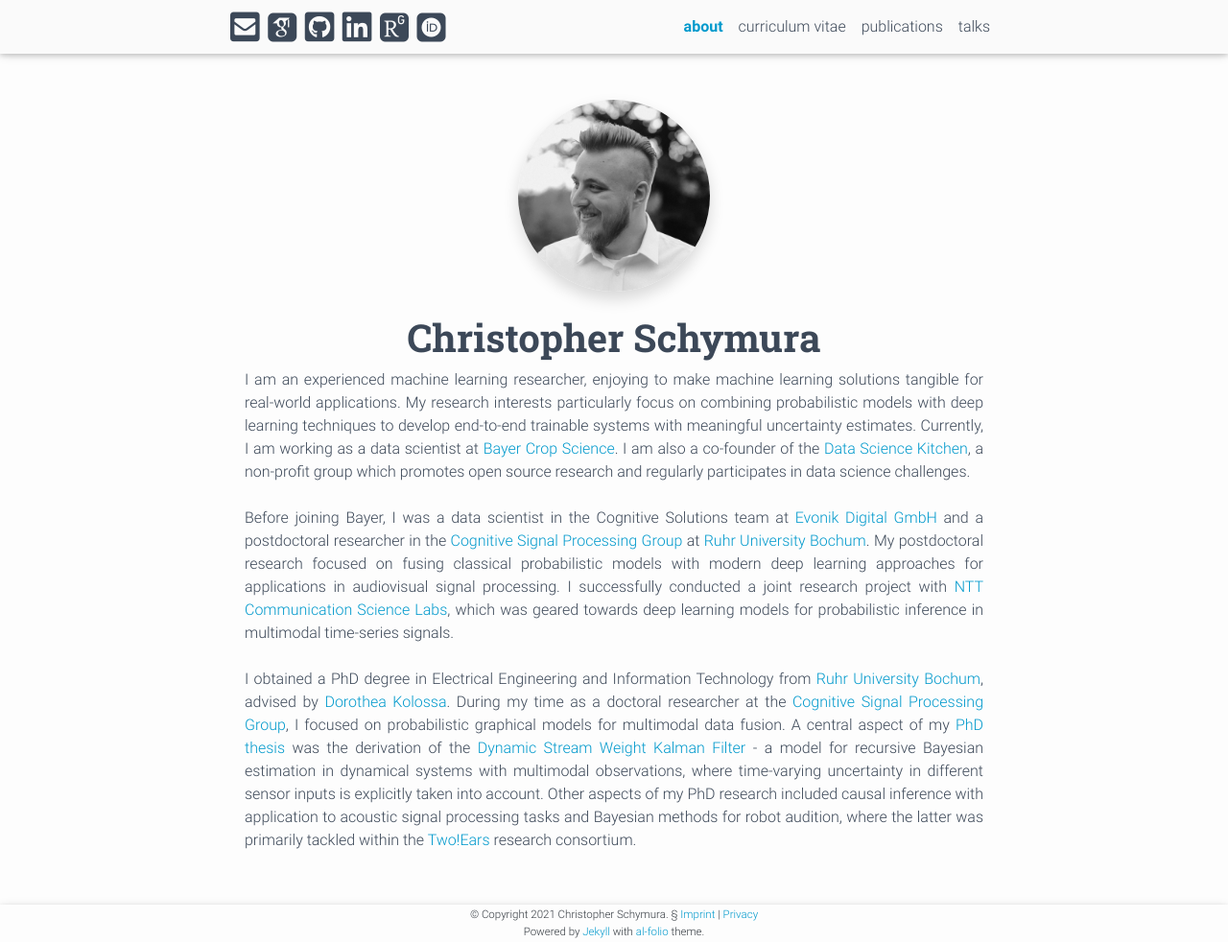
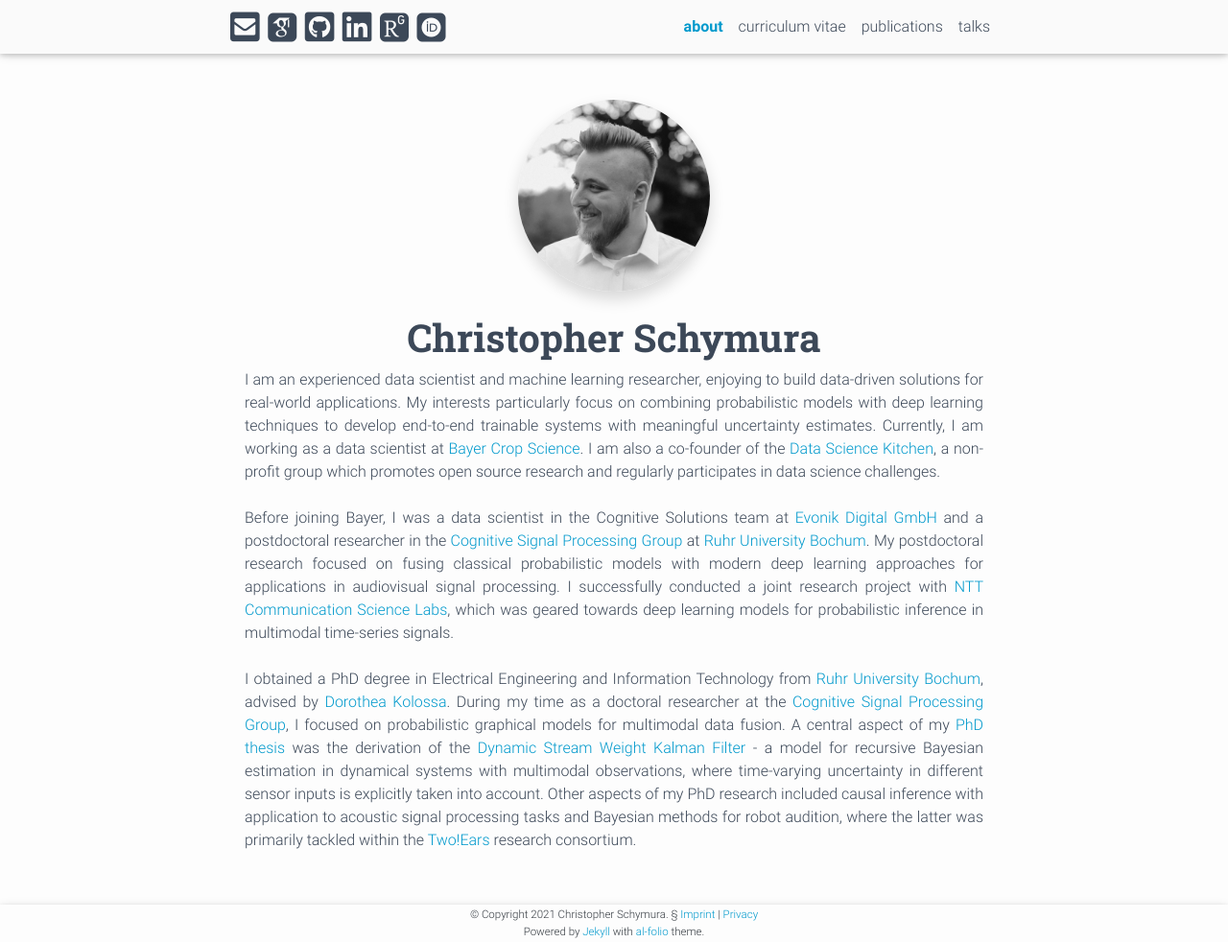
Before and after one commit to chrschy/chrschy.github.io, a Jekyll site: the page built from _pages/about.md, in a window 1280 px wide and 982 px high. Shown: the whole window at 96% size. Built offline with Jekyll 4.4.1, drawn with Linux system fonts in a browser that asks for light colours; some web fonts are replaced.

Commit message:
Small fix in about text.

```diff
--- a/_pages/about.md
+++ b/_pages/about.md
@@ -16,7 +16,7 @@ nav: about
 <!-- Introduction -->
 
 <div class="col text-justify p-0">
-I am an experienced machine learning researcher, enjoying to make machine learning solutions tangible for real-world applications. My research interests particularly focus on combining probabilistic models with deep learning techniques to develop end-to-end trainable systems with meaningful uncertainty estimates. Currently, I am working as a data scientist at <a href="https://www.cropscience.bayer.com" target="_blank">Bayer Crop Science</a>. I am also a co-founder of the <a href="https://data-science-kitchen.github.io/" target="_blank">Data Science Kitchen</a>, a non-profit group which promotes open source research and regularly participates in data science challenges.
+I am an experienced data scientist and machine learning researcher, enjoying to build data-driven solutions for real-world applications. My interests particularly focus on combining probabilistic models with deep learning techniques to develop end-to-end trainable systems with meaningful uncertainty estimates. Currently, I am working as a data scientist at <a href="https://www.cropscience.bayer.com" target="_blank">Bayer Crop Science</a>. I am also a co-founder of the <a href="https://data-science-kitchen.github.io/" target="_blank">Data Science Kitchen</a>, a non-profit group which promotes open source research and regularly participates in data science challenges.
 
 <br/><br/>
 Before joining Bayer, I was a data scientist in the Cognitive Solutions team at <a href="https://digital.evonik.com/" target="_blank">Evonik Digital GmbH</a> and a postdoctoral researcher in the <a href="https://cognitive-signal-processing.de/" target="_blank">Cognitive Signal Processing Group</a> at <a href="https://etit.ruhr-uni-bochum.de/" target="_blank">Ruhr University Bochum</a>. My postdoctoral research focused on fusing classical probabilistic models with modern deep learning approaches for applications in audiovisual signal processing. I successfully conducted a joint research project with <a href="http://www.kecl.ntt.co.jp/english/" target="_blank">NTT Communication Science Labs</a>, which was geared towards deep learning models for probabilistic inference in multimodal time-series signals.
```
